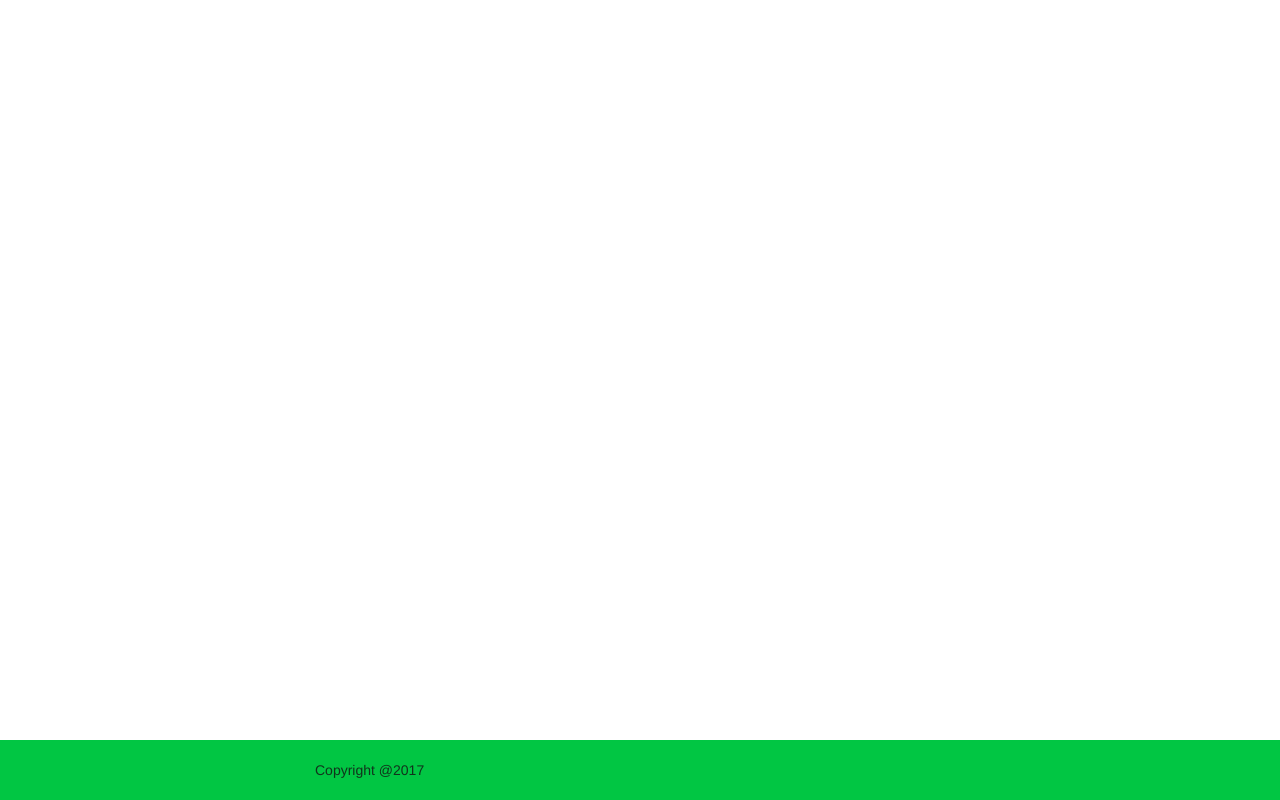
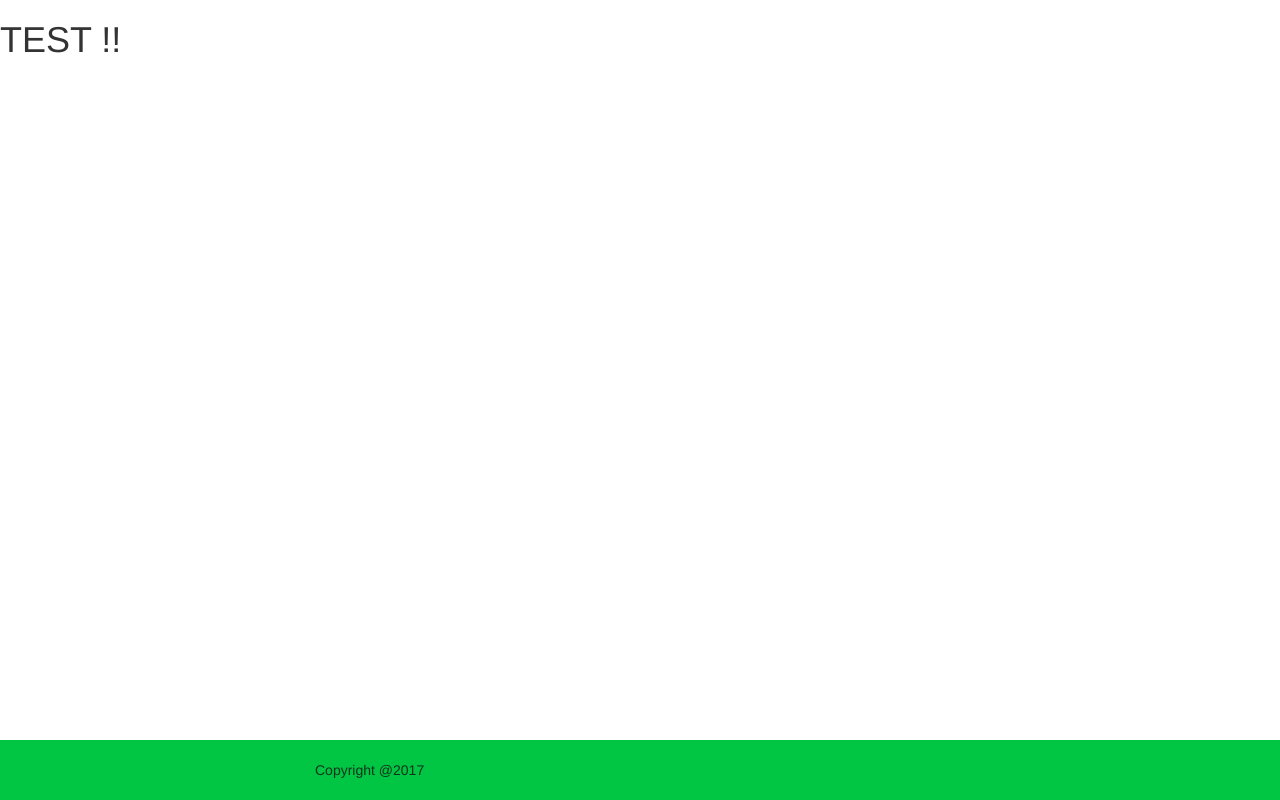
Before and after one commit to rickarivesa/samudra, a plain HTML site: page index.html in a window 1280 px wide. Drawn offline with nearby package versions, Linux system fonts and the light colour scheme; files whose address does not match are found by name.

Commit message:
update-body

```diff
--- a/index.html
+++ b/index.html
@@ -9,6 +9,9 @@
 	<script type="text/javascript" src="jquery-3.2.1.min.js"></script>
 </head>
 <body>
+	<h1>
+		TEST !!
+	</h1>
 	<footer class="footer">
       <div class="container">
         <span style="color:#11331c">Copyright @2017</span>
```
